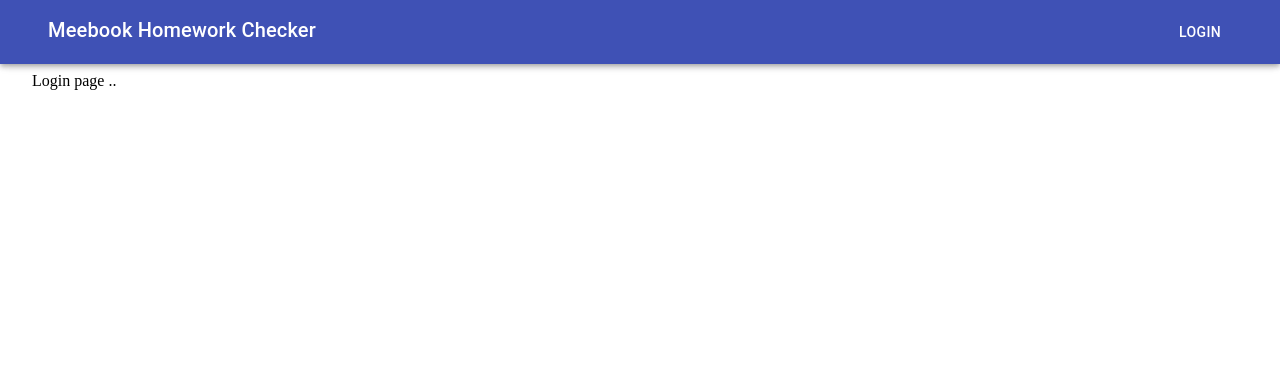
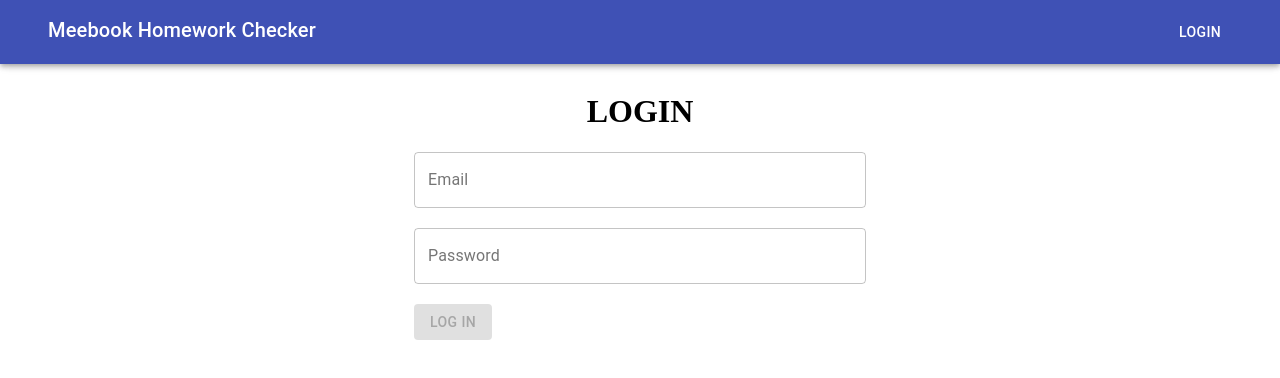
Before and after one commit to jbakchr/meebook-homework-checker, a React (Create React App) app in the folder frontend/: page /login in a window 1280 px wide. Shown: the top 378 px of the page. Built offline with nearby package versions, Linux system fonts and the light colour scheme.

Commit message:
Added login layout

```diff
--- a/frontend/src/pages/Login.js
+++ b/frontend/src/pages/Login.js
@@ -1,8 +1,52 @@
-import React from "react";
-import { Container } from "@material-ui/core";
+import React, { useState } from "react";
+import { Button, Container, TextField } from "@material-ui/core";
 
 const Login = () => {
-  return <Container>Login page ..</Container>;
+  const [user, setUser] = useState({
+    email: "",
+    password: "",
+  });
+
+  const onChange = (e) => {
+    setUser({ ...user, [e.target.name]: e.target.value });
+  };
+
+  const { email, password } = user;
+
+  return (
+    <Container style={{ maxWidth: "500px" }}>
+      <h1 style={{ textAlign: "center" }}>LOGIN</h1>
+      <form>
+        <TextField
+          style={{ marginBottom: "20px" }}
+          variant="outlined"
+          label="Email"
+          type="email"
+          name="email"
+          fullWidth
+          onChange={onChange}
+          value={email}
+        />
+        <TextField
+          style={{ marginBottom: "20px" }}
+          variant="outlined"
+          label="Password"
+          type="password"
+          name="password"
+          fullWidth
+          onChange={onChange}
+          value={password}
+        />
+        <Button
+          variant="contained"
+          color="primary"
+          disabled={user.email === "" || user.password === "" ? true : false}
+        >
+          Log in
+        </Button>
+      </form>
+    </Container>
+  );
 };
 
 export default Login;
```
